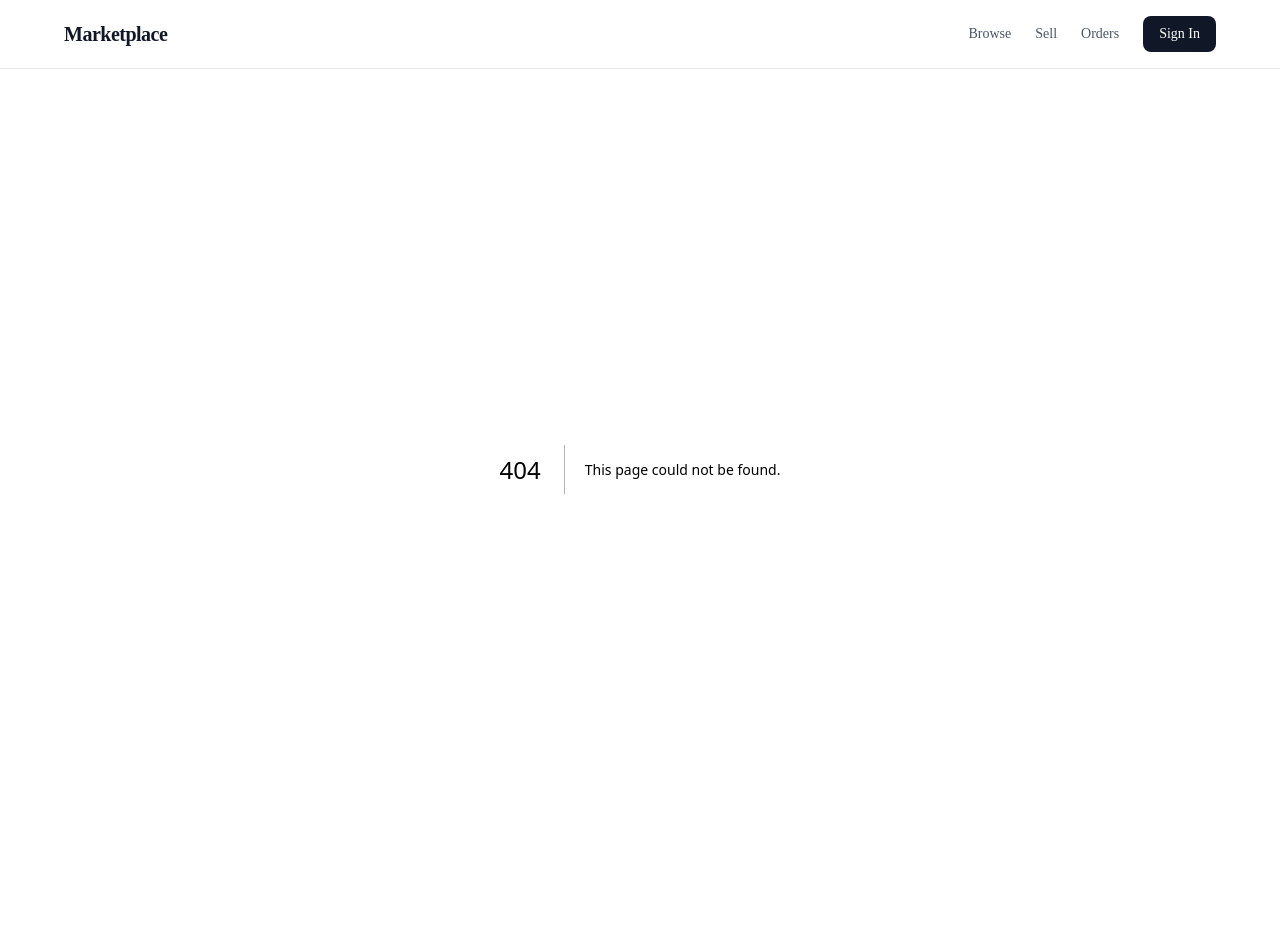
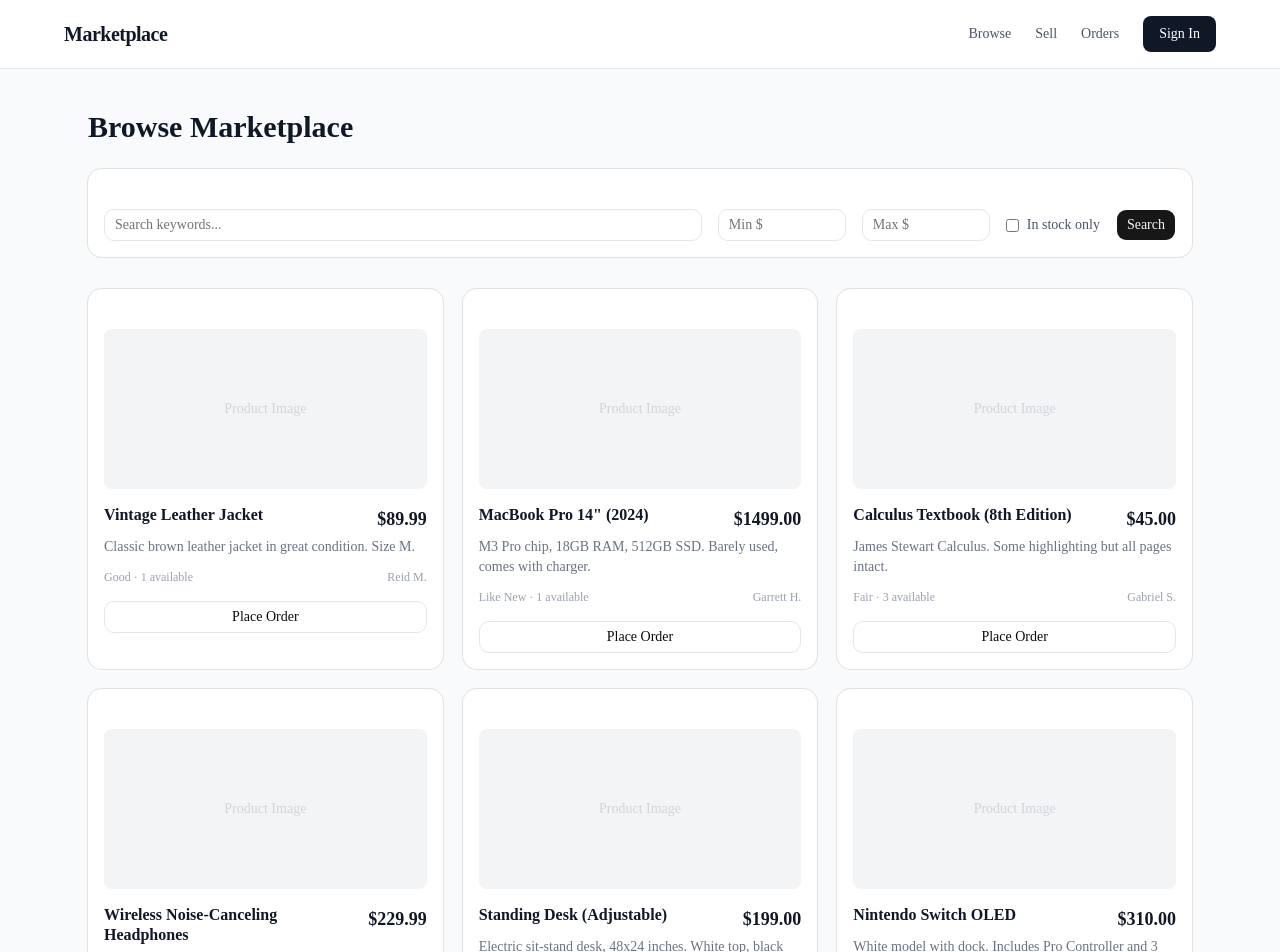
Before and after one commit to Jeanpascal-Gauthier/CS4347-Marketplace-App, a Next.js app in the folder frontend/: page /browse in a window 1280 px wide. Before the commit this address had no page. Shown: the top 952 px of the page. Before the commit the page ends 869 px from the top, so only its background shows below. Built offline with nearby package versions, Linux system fonts and the light colour scheme.

Commit message:
Added browse page

```diff
--- /dev/null
+++ b/frontend/app/browse/page.tsx
@@ -0,0 +1,140 @@
+"use client";
+
+import { Button } from "@/components/ui/button";
+import { Input } from "@/components/ui/input";
+import { Card, CardContent } from "@/components/ui/card";
+
+const sampleListings = [
+  {
+    listing_id: 1,
+    title: "Vintage Leather Jacket",
+    description: "Classic brown leather jacket in great condition. Size M.",
+    price: 89.99,
+    quantity: 1,
+    condition: "Good",
+    seller: "Reid M.",
+    date_posted: "2026-03-28",
+  },
+  {
+    listing_id: 2,
+    title: 'MacBook Pro 14" (2024)',
+    description: "M3 Pro chip, 18GB RAM, 512GB SSD. Barely used, comes with charger.",
+    price: 1499.0,
+    quantity: 1,
+    condition: "Like New",
+    seller: "Garrett H.",
+    date_posted: "2026-03-30",
+  },
+  {
+    listing_id: 3,
+    title: "Calculus Textbook (8th Edition)",
+    description: "James Stewart Calculus. Some highlighting but all pages intact.",
+    price: 45.0,
+    quantity: 3,
+    condition: "Fair",
+    seller: "Gabriel S.",
+    date_posted: "2026-04-01",
+  },
+  {
+    listing_id: 4,
+    title: "Wireless Noise-Canceling Headphones",
+    description: "Sony WH-1000XM5. Black. Includes case and cable.",
+    price: 229.99,
+    quantity: 2,
+    condition: "New",
+    seller: "Jean-Pascal G.",
+    date_posted: "2026-04-02",
+  },
+  {
+    listing_id: 5,
+    title: "Standing Desk (Adjustable)",
+    description: "Electric sit-stand desk, 48x24 inches. White top, black frame.",
+    price: 199.0,
+    quantity: 1,
+    condition: "Good",
+    seller: "Reid M.",
+    date_posted: "2026-04-03",
+  },
+  {
+    listing_id: 6,
+    title: "Nintendo Switch OLED",
+    description: "White model with dock. Includes Pro Controller and 3 games.",
+    price: 310.0,
+    quantity: 1,
+    condition: "Like New",
+    seller: "Gabriel S.",
+    date_posted: "2026-04-03",
+  },
+];
+
+export default function BrowsePage() {
+  return (
+    <div className="max-w-6xl mx-auto px-6 py-10">
+      <h1 className="text-3xl font-bold text-gray-900 mb-6">Browse Marketplace</h1>
+
+      {/* Search / Filter Form */}
+      <Card className="mb-8">
+        <CardContent className="pt-6">
+          <form
+            onSubmit={(e) => {
+              e.preventDefault();
+              alert("Search executed (demo — results below are sample data)");
+            }}
+            className="flex flex-col sm:flex-row gap-4"
+          >
+            <div className="flex-1">
+              <Input name="keywords" placeholder="Search keywords..." />
+            </div>
+            <div className="w-32">
+              <Input name="min_price" type="number" min="0" step="0.01" placeholder="Min $" />
+            </div>
+            <div className="w-32">
+              <Input name="max_price" type="number" min="0" step="0.01" placeholder="Max $" />
+            </div>
+            <label className="flex items-center gap-2 text-sm text-gray-600 whitespace-nowrap">
+              <input type="checkbox" name="in_stock" className="rounded border-gray-300" />
+              In stock only
+            </label>
+            <Button type="submit">Search</Button>
+          </form>
+        </CardContent>
+      </Card>
+
+      {/* Results Grid */}
+      <div className="grid grid-cols-1 sm:grid-cols-2 lg:grid-cols-3 gap-5">
+        {sampleListings.map((listing) => (
+          <Card key={listing.listing_id} className="hover:shadow-md transition-shadow">
+            <CardContent className="pt-6">
+              {/* Placeholder image area */}
+              <div className="w-full h-40 bg-gray-100 rounded-md mb-4 flex items-center justify-center text-gray-300 text-sm">
+                Product Image
+              </div>
+
+              <div className="flex items-start justify-between mb-1">
+                <h3 className="font-semibold text-gray-900 text-base leading-tight">
+                  {listing.title}
+                </h3>
+                <span className="text-lg font-bold text-gray-900 ml-2 whitespace-nowrap">
+                  ${listing.price.toFixed(2)}
+                </span>
+              </div>
+
+              <p className="text-sm text-gray-500 mb-3 line-clamp-2">{listing.description}</p>
+
+              <div className="flex items-center justify-between text-xs text-gray-400">
+                <span>
+                  {listing.condition} · {listing.quantity} available
+                </span>
+                <span>{listing.seller}</span>
+              </div>
+
+              <Button variant="outline" className="w-full mt-4" asChild>
+                <a href={`/orders?listing=${listing.listing_id}`}>Place Order</a>
+              </Button>
+            </CardContent>
+          </Card>
+        ))}
+      </div>
+    </div>
+  );
+}
```
